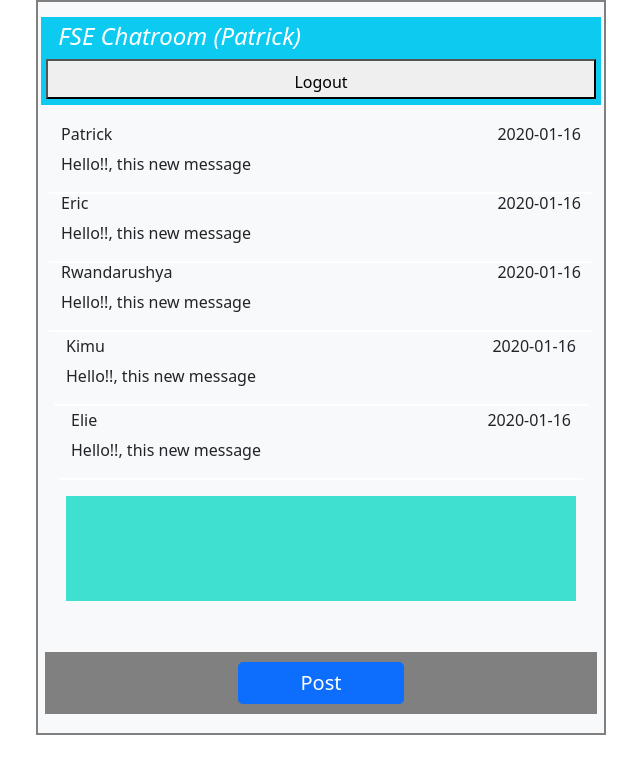
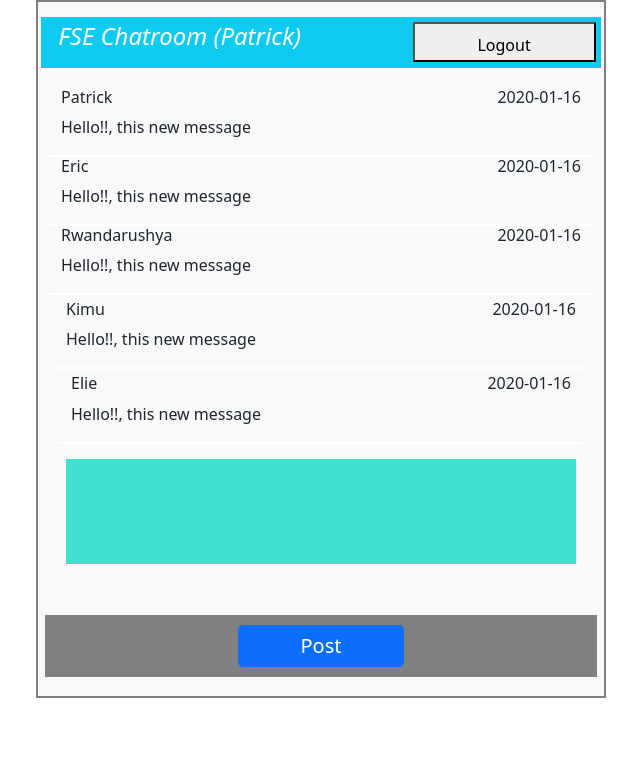
Before and after one commit to pattyish/Simple-Chatroom, a plain HTML site: page front-end/chatroom.html in a window 1280 px wide. Shown: the whole page, without its empty margins (319-959 px from the left). Drawn offline with nearby package versions, Linux system fonts and the light colour scheme; sample sign-in values are in the browser's storage.

Commit message:
change on css style

```diff
--- a/front-end/chatroom.html
+++ b/front-end/chatroom.html
@@ -24,8 +24,8 @@
             <div class="col-md-6  offset-md-3 chatroom">
                 <div class=" row chatroom-title bg-info"
                     style="padding: 1%; color: #FFFFFF; font-weight: bold; font-style: italic;">
-                    <h4>FSE Chatroom (Patrick)</h4>
-                    <button id="logout"><i class="fa fa-power-off" aria-hidden="true"
+                    <h4 class="col-8">FSE Chatroom (Patrick)</h4>
+                    <button class="col-4" id="logout"><i class="fa fa-power-off" aria-hidden="true"
                             style="font-size:24px; color:rgb(230, 213, 213) !important;"></i>Logout</button>
                 </div>
                 <div class="row chatroom-content">
```
